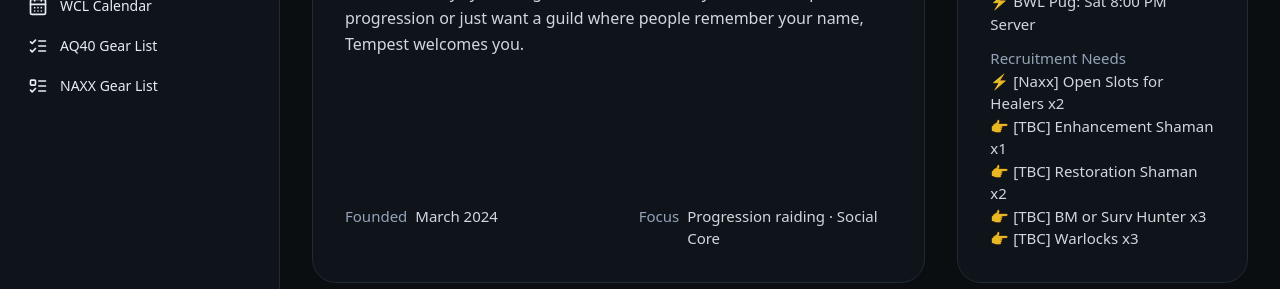
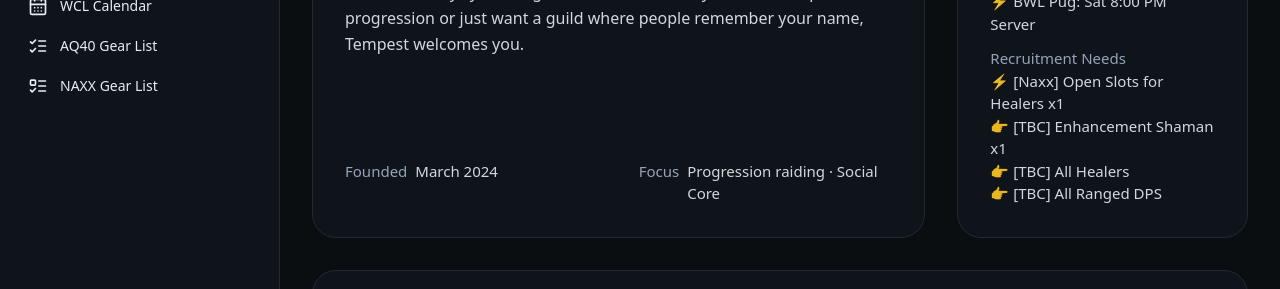
Before and after one commit to naptholomew/tempest-guild, a React (Vite) app: page / in a window 1280 px wide. Shown: the part 511-800 px from the top of the page. Built offline with nearby package versions, Linux system fonts and the light colour scheme; no server answers.

Commit message:
Update About.tsx

```diff
--- a/src/pages/About.tsx
+++ b/src/pages/About.tsx
@@ -69,7 +69,7 @@ export default function About() {
             </div>
             <div>
               <dt className="text-skin-muted">Recruitment Needs</dt>
-              <dd className="text-skin-base/90">⚡ [Naxx] Open Slots for Healers x2 <br />👉 [TBC] Enhancement Shaman x1 <br /> 👉 [TBC] Restoration Shaman x2 <br /> 👉 [TBC] BM or Surv Hunter x3 <br />  👉 [TBC] Warlocks x3  </dd>
+              <dd className="text-skin-base/90">⚡ [Naxx] Open Slots for Healers x1 <br />👉 [TBC] Enhancement Shaman x1 <br /> 👉 [TBC] All Healers<br /> 👉 [TBC] All Ranged DPS</dd>
             </div>
           </dl>
         </div>
```
